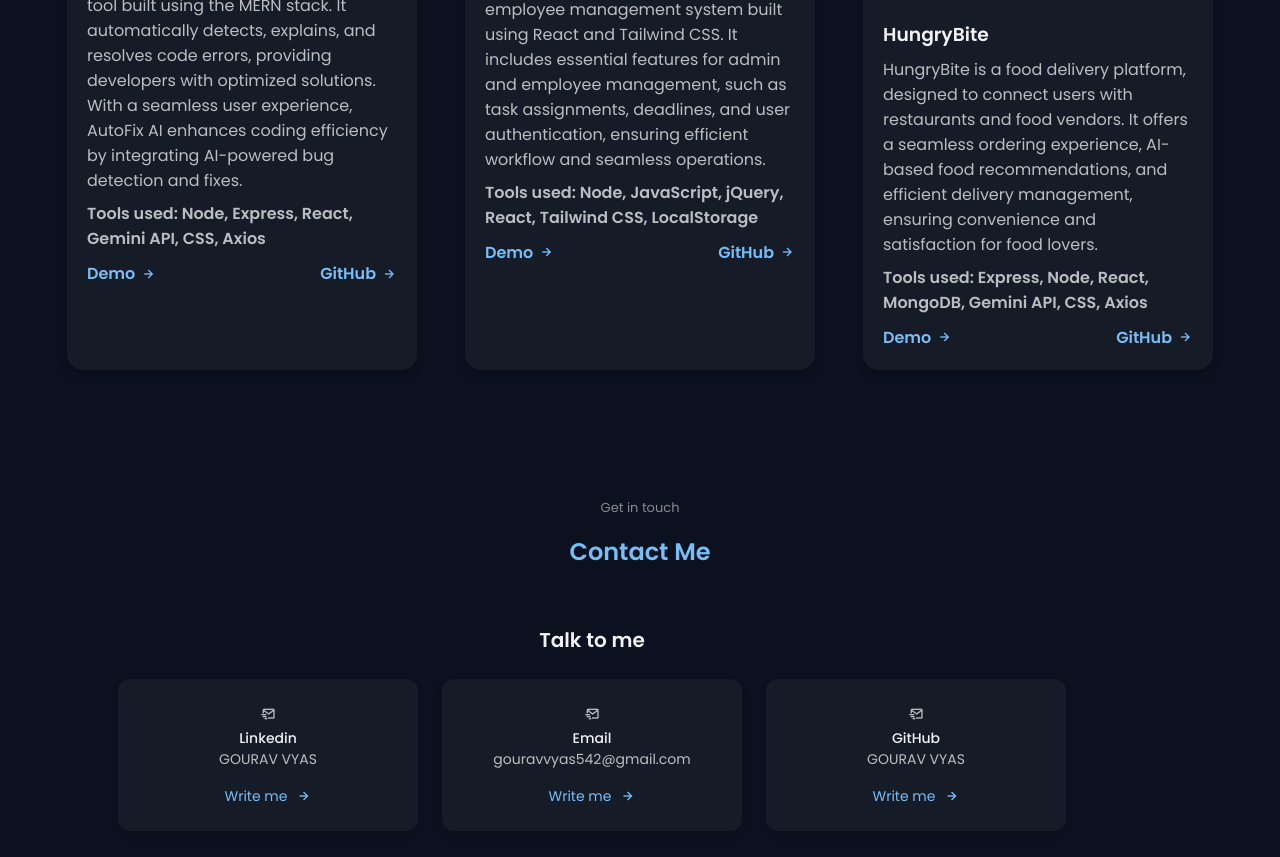
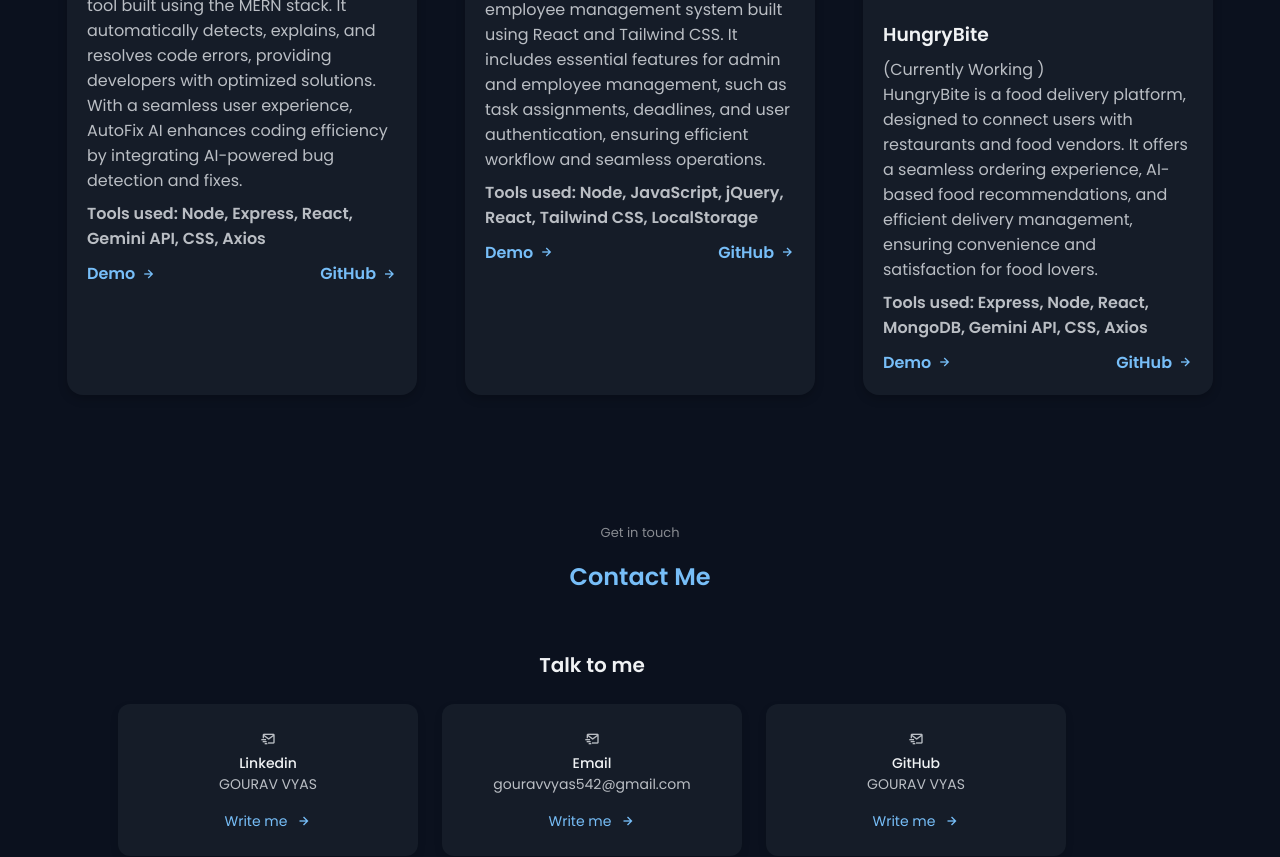
Before and after one commit to Gouravvyas04/My-Portfolio, a plain HTML site: page index.html in a window 1280 px wide. Shown: the part 2774-3631 px from the top of the page. Drawn offline with nearby package versions, Linux system fonts and the light colour scheme; a script that the page names is missing.

Commit message:
Update index.html

```diff
--- a/index.html
+++ b/index.html
@@ -331,7 +331,7 @@
         <div class="work__card">
           <img src="assets/img/HungryBite.png" alt="HungryBite" class="work__img">
           <h3 class="work__title">HungryBite</h3>
-          <p>HungryBite is a food delivery platform, designed to connect users with restaurants and food vendors. It
+          <p> (Currently Working )<br>HungryBite is a food delivery platform, designed to connect users with restaurants and food vendors. It
             offers a seamless ordering experience, AI-based food recommendations, and efficient delivery management,
             ensuring
             convenience and satisfaction for food lovers.</p>
```
